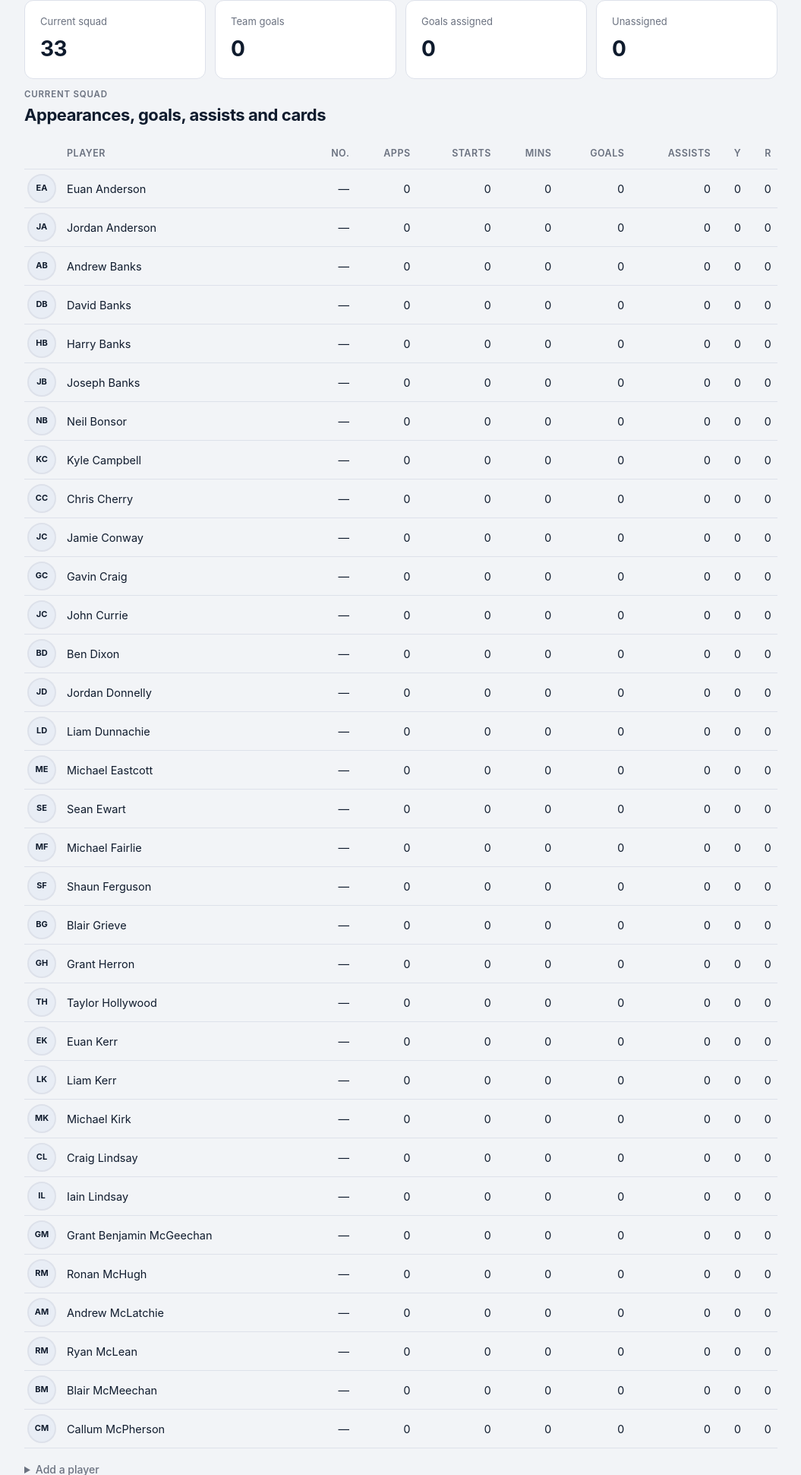
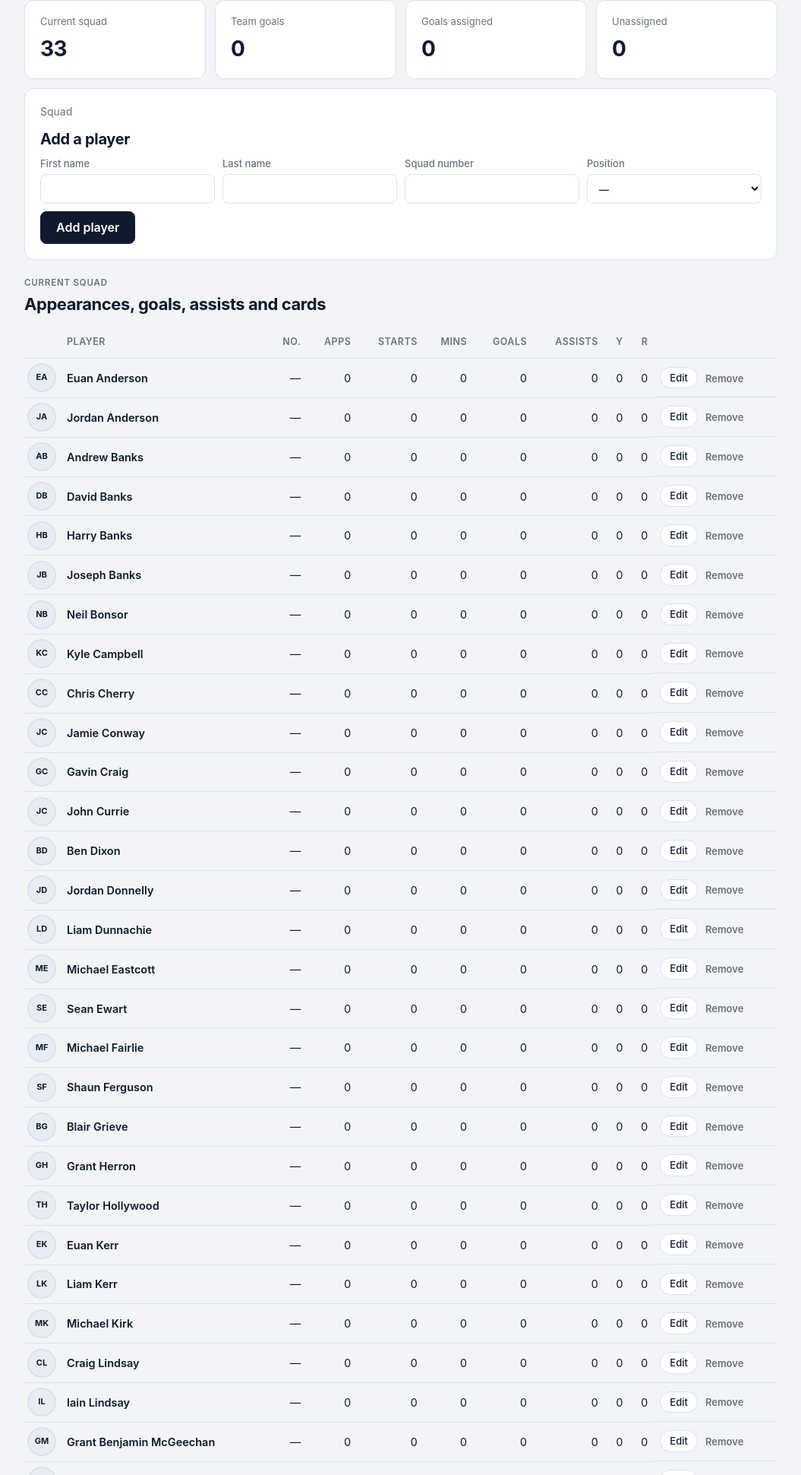
Before and after one commit to thollywood1888/united-churches-ayr, a FastAPI app: page /squad in a window 1280 px wide. Shown: the part 162-2103 px from the top of the page at 76% size, without its empty margins (112-1167 px from the left). Run offline with FastAPI, Linux system fonts and the light colour scheme; the visitor is signed in with stand-in values (Sample User, id 1); data comes from the database, SQL or seed files in the repository; data that the repository does not hold is empty.

Commit message:
Make the squad list editable
Add a player from the top of Squad & stats. Edit name, number,
position and photo on a player page. Remove hides them if they
have history, or deletes a name that never played.

```diff
--- a/app/main.py
+++ b/app/main.py
@@ -330,20 +330,59 @@ def delete_event(session: SessionDep, fixture_id: int, event_id: int):
 # ------------------------------------------------------------ squad & stats --
 
 
+def _player_has_history(session: Session, player_id: int) -> bool:
+    if session.scalar(select(Appearance.id).where(Appearance.player_id == player_id).limit(1)):
+        return True
+    if session.scalar(
+        select(MatchEvent.id)
+        .where((MatchEvent.player_id == player_id) | (MatchEvent.assist_player_id == player_id))
+        .limit(1)
+    ):
+        return True
+    if session.scalar(select(PlayerFine.id).where(PlayerFine.player_id == player_id).limit(1)):
+        return True
+    if session.scalar(select(FeePayment.id).where(FeePayment.player_id == player_id).limit(1)):
+        return True
+    return False
+
+
 @app.get("/squad")
 def squad(request: Request, session: SessionDep):
     season = _season_or_404(session)
     lines = stats.player_lines(session, season.id)
     record = stats.team_record(session, season.id)
+    left = list(
+        session.scalars(
+            select(Player)
+            .where(Player.status == PlayerStatus.left)
+            .order_by(Player.last_name, Player.first_name)
+        )
+    )
     return _render(
         request,
         "squad.html",
         session,
         tab="squad",
         lines=lines,
+        left_players=left,
         squad_size=len(lines),
         team_goals=record.scored,
         goals_assigned=stats.goals_assigned(session, season.id),
+    )
+
+
+@app.get("/squad/{player_id}")
+def edit_player_page(request: Request, session: SessionDep, player_id: int):
+    player = session.get(Player, player_id)
+    if player is None:
+        raise HTTPException(status_code=404, detail="Player not found")
+    return _render(
+        request,
+        "player.html",
+        session,
+        tab="squad",
+        player=player,
+        has_history=_player_has_history(session, player.id),
     )
 
 
@@ -358,19 +397,83 @@ def add_player(
     first, last = first_name.strip(), last_name.strip()
     if not first or not last:
         raise HTTPException(status_code=400, detail="A player needs a first and last name")
+    number = int(squad_number) if squad_number.strip().isdigit() else None
+    role = position.strip() or None
     existing = session.scalar(
         select(Player).where(Player.first_name == first, Player.last_name == last)
     )
     if existing is None:
         session.add(
-            Player(
-                first_name=first,
-                last_name=last,
-                squad_number=int(squad_number) if squad_number.strip().isdigit() else None,
-                position=position.strip() or None,
-            )
+            Player(first_name=first, last_name=last, squad_number=number, position=role)
         )
-        session.commit()
+    else:
+        existing.status = PlayerStatus.active
+        if number is not None:
+            existing.squad_number = number
+        if role is not None:
+            existing.position = role
+    session.commit()
+    return RedirectResponse("/squad", status_code=303)
+
+
+@app.post("/squad/{player_id}")
+def update_player(
+    session: SessionDep,
+    player_id: int,
+    first_name: Annotated[str, Form()],
+    last_name: Annotated[str, Form()],
+    squad_number: Annotated[str, Form()] = "",
+    position: Annotated[str, Form()] = "",
+    status: Annotated[str, Form()] = "active",
+):
+    player = session.get(Player, player_id)
+    if player is None:
+        raise HTTPException(status_code=404, detail="Player not found")
+    first, last = first_name.strip(), last_name.strip()
+    if not first or not last:
+        raise HTTPException(status_code=400, detail="A player needs a first and last name")
+    clash = session.scalar(
+        select(Player).where(
+            Player.first_name == first,
+            Player.last_name == last,
+            Player.id != player_id,
+        )
+    )
+    if clash is not None:
+        raise HTTPException(status_code=400, detail="That name is already on the books")
+    player.first_name = first
+    player.last_name = last
+    player.squad_number = int(squad_number) if squad_number.strip().isdigit() else None
+    player.position = position.strip() or None
+    player.status = PlayerStatus(status)
+    session.commit()
+    return RedirectResponse("/squad", status_code=303)
+
+
+@app.post("/squad/{player_id}/remove")
+def remove_player(session: SessionDep, player_id: int):
+    player = session.get(Player, player_id)
+    if player is None:
+        raise HTTPException(status_code=404, detail="Player not found")
+    if _player_has_history(session, player_id):
+        player.status = PlayerStatus.left
+    else:
+        if player.photo_filename:
+            photo = _PHOTOS_DIR / player.photo_filename
+            if photo.is_file():
+                photo.unlink()
+        session.delete(player)
+    session.commit()
+    return RedirectResponse("/squad", status_code=303)
+
+
+@app.post("/squad/{player_id}/restore")
+def restore_player(session: SessionDep, player_id: int):
+    player = session.get(Player, player_id)
+    if player is None:
+        raise HTTPException(status_code=404, detail="Player not found")
+    player.status = PlayerStatus.active
+    session.commit()
     return RedirectResponse("/squad", status_code=303)
 
 
--- a/app/static/style.css
+++ b/app/static/style.css
@@ -155,6 +155,15 @@ tr.is-us { background: var(--accent-soft); }
 tr.is-us td { font-weight: 700; color: var(--navy); }
 td.pos { color: var(--ink-soft); width: 34px; font-variant-numeric: tabular-nums; }
 .scroll-x { overflow-x: auto; }
+.row-actions {
+  display: flex;
+  align-items: center;
+  gap: 10px;
+  white-space: nowrap;
+}
+.row-actions .tab { padding: 4px 12px; font-size: 13px; }
+td a { color: var(--navy); font-weight: 600; text-decoration: none; }
+td a:hover { text-decoration: underline; }
 
 /* --------------------------------------------------------------- lists --- */
 
--- a/app/templates/base.html
+++ b/app/templates/base.html
@@ -5,7 +5,7 @@
 <meta name="viewport" content="width=device-width, initial-scale=1, viewport-fit=cover">
 <meta name="theme-color" content="#0f1b2d">
 <title>{% block title %}{{ club_name }}{% endblock %}</title>
-<link rel="stylesheet" href="/static/style.css?v=lineup2">
+<link rel="stylesheet" href="/static/style.css?v=squad-edit">
 </head>
 <body>
 <header class="masthead">
--- a/app/templates/squad.html
+++ b/app/templates/squad.html
@@ -12,6 +12,28 @@
 <p class="empty">{{ team_goals - goals_assigned }} goal(s) have no scorer recorded. Open the
 match centre for each result to attribute them.</p>
 {% endif %}
+
+<div class="panel" style="margin-bottom:22px">
+  <p>Squad</p>
+  <h2>Add a player</h2>
+  <form class="stack" method="post" action="/squad">
+    <div class="field-row">
+      <label class="field">First name<input name="first_name" required autocomplete="off"></label>
+      <label class="field">Last name<input name="last_name" required autocomplete="off"></label>
+      <label class="field">Squad number<input name="squad_number" inputmode="numeric" autocomplete="off"></label>
+      <label class="field">Position
+        <select name="position">
+          <option value="">—</option>
+          <option>Goalkeeper</option>
+          <option>Defender</option>
+          <option>Midfielder</option>
+          <option>Forward</option>
+        </select>
+      </label>
+    </div>
+    <button type="submit">Add player</button>
+  </form>
+</div>
 
 <p class="eyebrow">Current squad</p>
 <h2 class="section">Appearances, goals, assists and cards</h2>
@@ -31,6 +53,7 @@ match centre for each result to attribute them.</p>
       <th class="num">Assists</th>
       <th class="num">Y</th>
       <th class="num">R</th>
+      <th></th>
     </tr>
   </thead>
   <tbody>
@@ -48,8 +71,12 @@ match centre for each result to attribute them.</p>
           </label>
         </form>
       </td>
-      <td>{{ line.player.name }}{% if line.player.status.value != "active" %}
-        <span class="when">{{ line.player.status.value }}</span>{% endif %}</td>
+      <td>
+        <a href="/squad/{{ line.player.id }}">{{ line.player.name }}</a>
+        {% if line.player.position %}<span class="when">{{ line.player.position }}</span>{% endif %}
+        {% if line.player.status.value != "active" %}
+        <span class="when">{{ line.player.status.value }}</span>{% endif %}
+      </td>
       <td class="num">{{ line.player.squad_number or "—" }}</td>
       <td class="num">{{ line.appearances }}</td>
       <td class="num">{{ line.starts }}</td>
@@ -58,6 +85,12 @@ match centre for each result to attribute them.</p>
       <td class="num">{{ line.assists }}</td>
       <td class="num">{{ line.yellow_cards }}</td>
       <td class="num">{{ line.red_cards }}</td>
+      <td class="row-actions">
+        <a class="tab" href="/squad/{{ line.player.id }}">Edit</a>
+        <form method="post" action="/squad/{{ line.player.id }}/remove">
+          <button class="link" type="submit">Remove</button>
+        </form>
+      </td>
     </tr>
   {% endfor %}
   </tbody>
@@ -95,29 +128,26 @@ match centre for each result to attribute them.</p>
 {% endif %}
 
 {% else %}
-<p class="empty">No players yet. Add the first one below, or import the squad with
-<code>python -m app.seed</code>.</p>
+<p class="empty">No players in the current squad. Add one above.</p>
 {% endif %}
 
-<details class="adder">
-  <summary>Add a player</summary>
-  <form class="stack" method="post" action="/squad">
-    <div class="field-row">
-      <label class="field">First name<input name="first_name" required autocomplete="off"></label>
-      <label class="field">Last name<input name="last_name" required autocomplete="off"></label>
-      <label class="field">Squad number<input name="squad_number" inputmode="numeric" autocomplete="off"></label>
-      <label class="field">Position
-        <select name="position">
-          <option value="">—</option>
-          <option>Goalkeeper</option>
-          <option>Defender</option>
-          <option>Midfielder</option>
-          <option>Forward</option>
-        </select>
-      </label>
-    </div>
-    <button type="submit">Add player</button>
-  </form>
-</details>
+{% if left_players %}
+<p class="eyebrow" style="margin-top:32px">Left the club</p>
+<h2 class="section">Removed from the current squad</h2>
+<p class="empty">Stats from games they played stay on the record. Restore them if they come back.</p>
+<ul class="fixture-list">
+  {% for player in left_players %}
+  <li>
+    <span style="flex:1">
+      <a href="/squad/{{ player.id }}">{{ player.name }}</a>
+      {% if player.position %}<span class="when">{{ player.position }}</span>{% endif %}
+    </span>
+    <form method="post" action="/squad/{{ player.id }}/restore">
+      <button type="submit" class="ghost">Restore</button>
+    </form>
+  </li>
+  {% endfor %}
+</ul>
+{% endif %}
 
 {% endblock %}
```
Also changed, not shown: app/templates/player.html (added, +69 -0 lines), tests/test_routes.py (+54 -0 lines).
